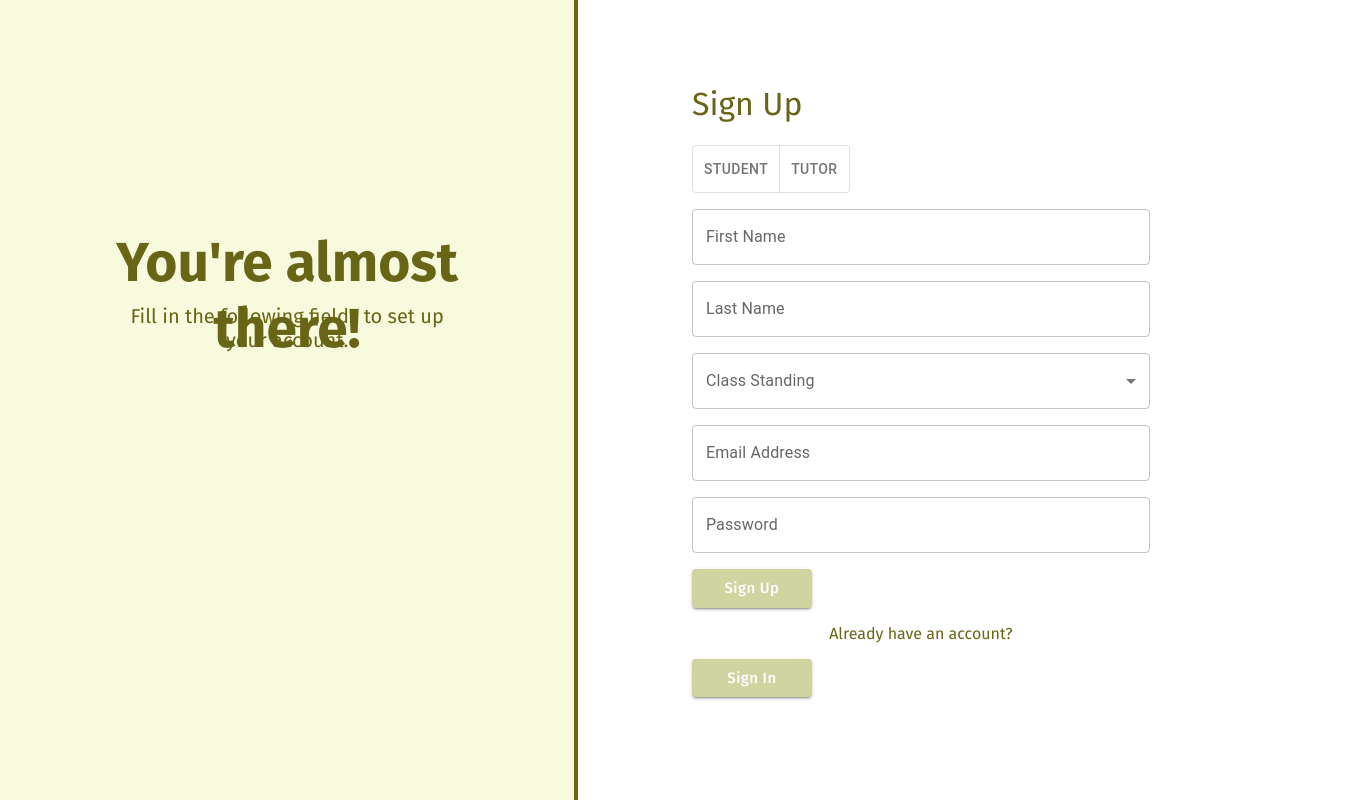
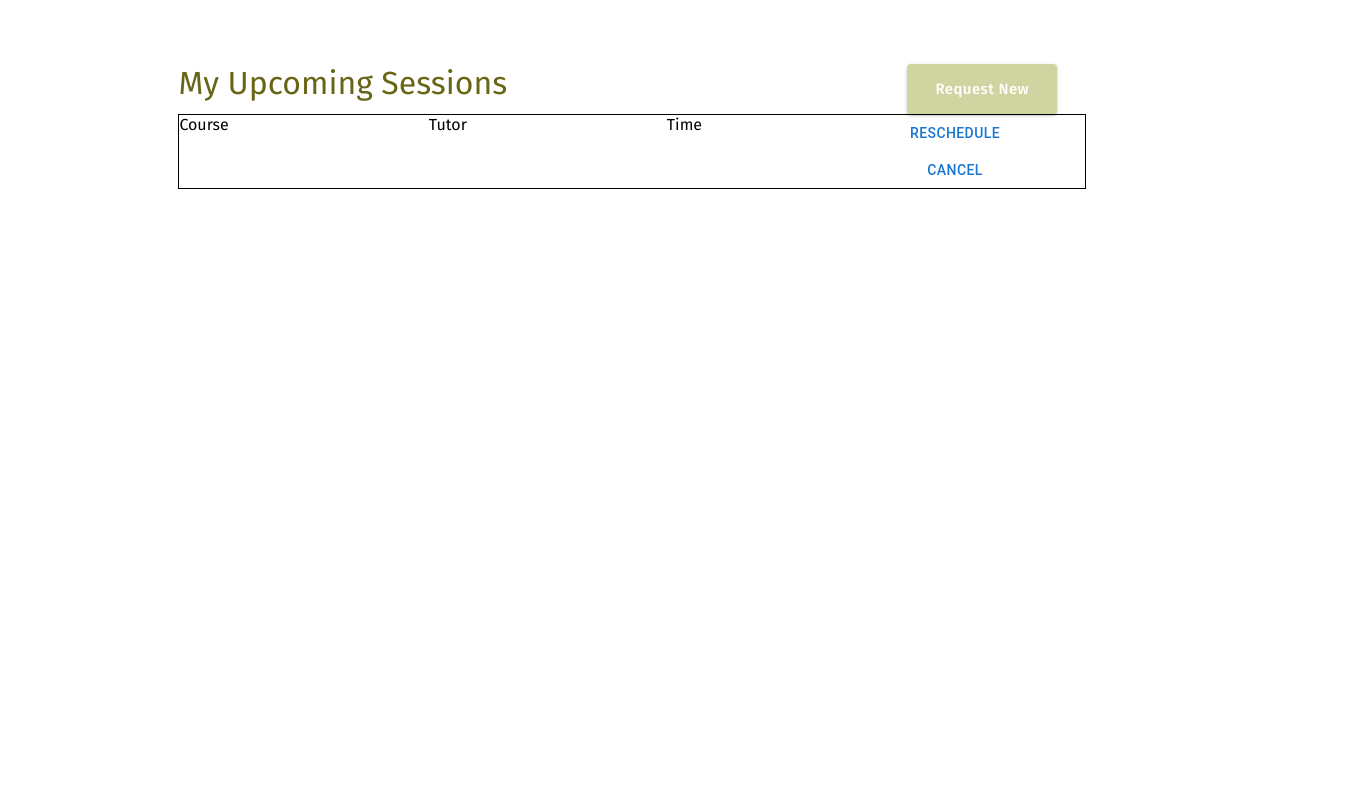
Before and after one commit to QAGCodes/BoilerTutor, a React (Create React App) app in the folder client/: page / in a window 1280 px wide. Shown: the whole page, 1346 px wide, since content can reach past the window. Built offline with nearby package versions, Linux system fonts and the light colour scheme.

Commit message:
Login and Dashboard Skeletons

```diff
--- a/client/src/App.js
+++ b/client/src/App.js
@@ -1,6 +1,6 @@
 import './App.css';
 import { BrowserRouter as Router, Routes, Route } from "react-router-dom";
-import Signup from "./pages/signup"
+import Dashboard from "./pages/dashboard"
 import Allusers from "./pages/allusers"
 import Test from "./pages/test"
 
@@ -9,7 +9,7 @@ function App() {
     <div className = "App">
       <Router>
         <Routes>
-          <Route path="/" element={<Signup />} />
+          <Route path="/" element={<Dashboard />} />
           <Route path="/allusers" element={<Allusers />} />
           <Route path="/test" element={<Test />} />
         </Routes>
--- /dev/null
+++ b/client/src/pages/dashboard.js
@@ -0,0 +1,66 @@
+import Box from "@mui/material/Box";
+import Button from "@mui/material/Button";
+import Stack from "@mui/material/Stack";
+import React, { useState, useEffect } from "react";
+import { Container } from "@mui/system";
+import Grid from "@mui/material/Grid";
+import { Link } from "@mui/material";
+import Axios from "axios";
+
+//TODO: sidebar addition is needed
+function Dashboard() {
+
+  /* used to test changing dashboard based on user role (studen/tutor) */
+  let isTutor = 0;
+
+  return (
+    <Container maxWidth="xl" disableGutters="true">
+      {/* Continer Grid Stack */}
+      <Grid container direction="row" spacing={2} marginTop="5%">
+        <Stack marginX="15%" width="100%" direction="row" spacing={50}>
+          <h1
+            style={{
+              textAlign: "left",
+              fontWeight: "normal",
+              color: "#686516",
+            }}
+          >
+            My Upcoming Sessions
+          </h1>
+
+          {/* Request New button */}
+          <Button
+            variant="contained"
+            style={{
+              width: 150,
+              height: 50,
+              backgroundColor: "#D0D4A1",
+              textTransform: "none",
+              fontFamily: "Fira Sans",
+              fontSize: 15,
+            }}
+          >
+            Request New
+          </Button>
+        </Stack>
+
+        <Stack marginX="15%" width="100%" direction="row" spacing={25} sx={{ border: 1 }}>
+          <h4>Course</h4>
+          <h4>Tutor</h4>
+          <h4> Time</h4>
+
+          { /* TODO: turn this into a component and dynamically add based on student/tutor sessions */ }
+          <Stack>
+            {isTutor ?
+             <Button>Cancel</Button>
+              : <><Button>Reschedule</Button> <Button>Cancel</Button></>
+            }
+
+          </Stack>
+        </Stack>
+      </Grid>
+    </Container>
+  );
+}
+
+export default Dashboard;
```
Also changed, not shown: client/src/pages/login.js (added, +154 -0 lines).
